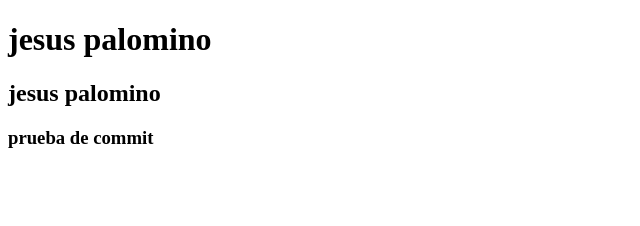
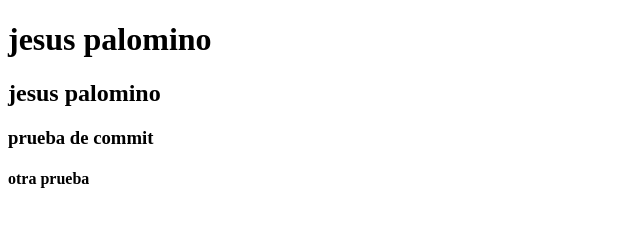
Before and after one commit to jpalomino16/Practicas-Frontend, a plain HTML site: page index.html in a window 1280 px wide. Shown: the whole page, without its empty margins (0-640 px from the left). Drawn offline with Linux system fonts and the light colour scheme.

Commit message:
segundo commit

```diff
--- a/index.html
+++ b/index.html
@@ -9,6 +9,7 @@
     <h1>jesus palomino</h1>
     <h2>jesus palomino</h2>
     <h3>prueba de commit</h3>
+    <h4>otra prueba</h4>
 
 </body>
 </html>
```
